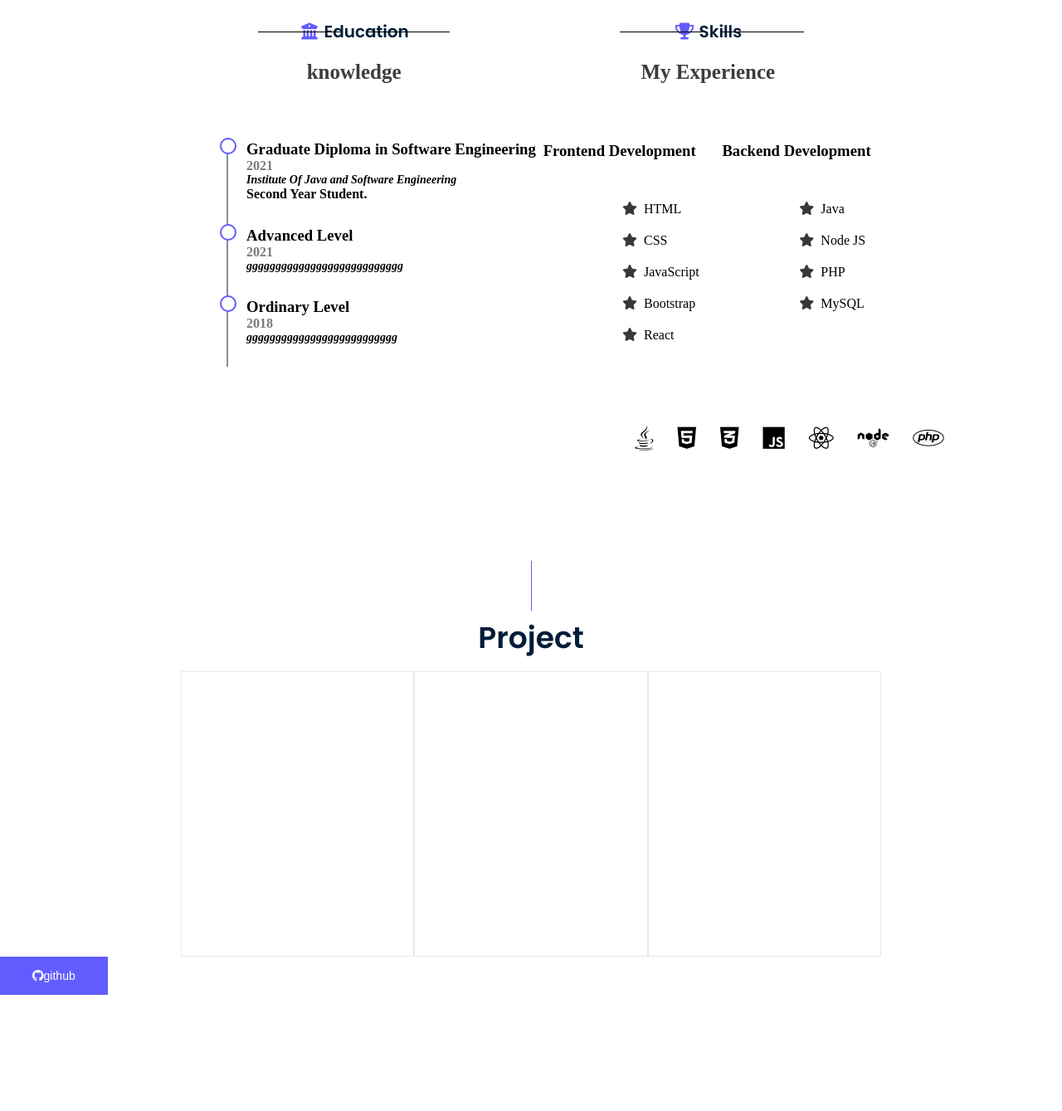
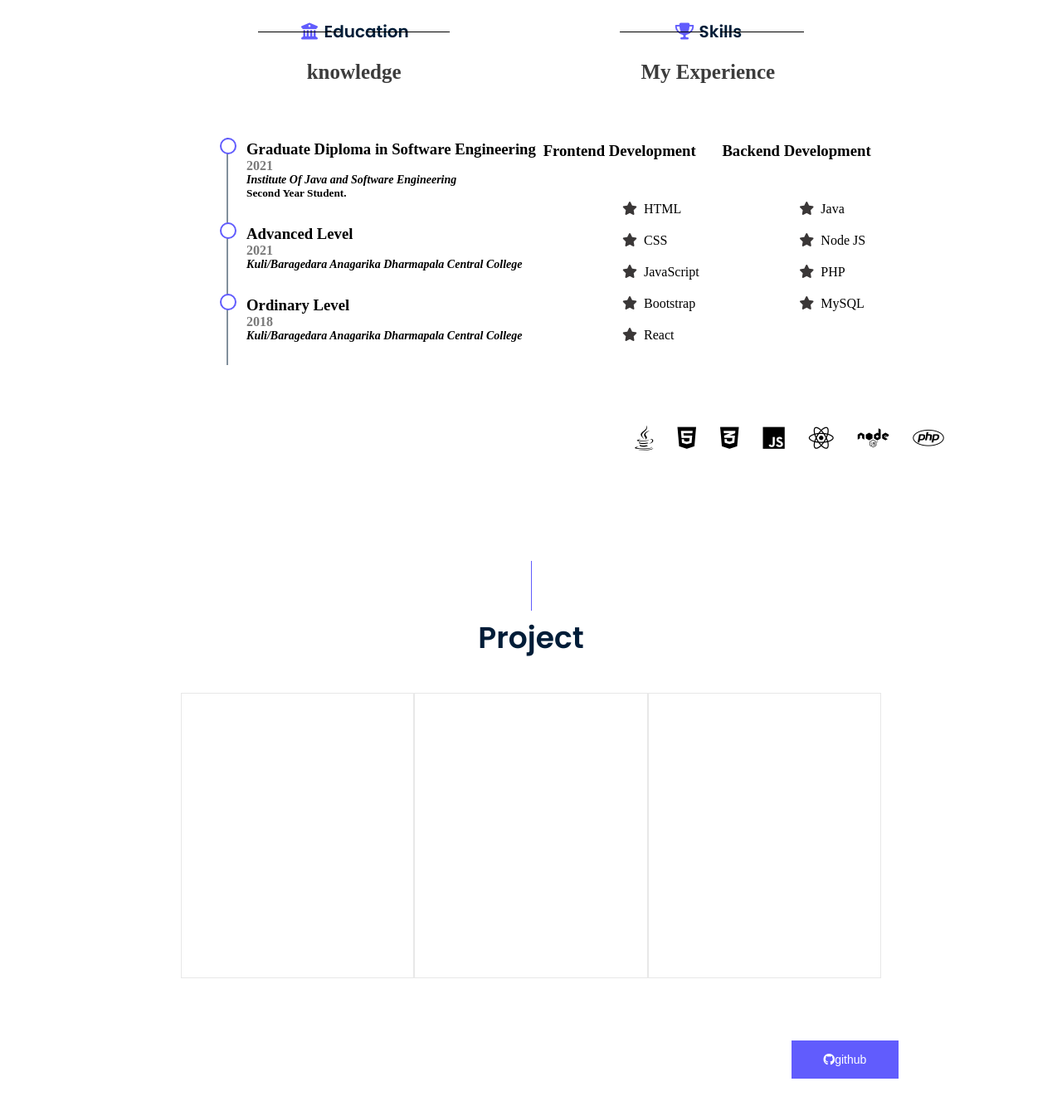
Before and after one commit to Dilshan627/My-portfolio, a plain HTML site: page index.html in a window 1280 px wide. Shown: the part 1517-2856 px from the top of the page at 83% size. Drawn offline with nearby package versions, Linux system fonts and the light colour scheme.

Commit message:
css update

```diff
--- a/css/style.css
+++ b/css/style.css
@@ -418,7 +418,7 @@ button:hover {
 
 .project-content {
     width: 66%;
-    margin-top: 8%;
+    margin-top: 10%;
     margin-left: 17%;
     display: flex;
     text-align: center;
@@ -433,6 +433,12 @@ button:hover {
 
 .project-content > div:hover {
     border: 1px solid #615CFD;
+}
+
+#Project>button{
+    position: absolute;
+    left: 74.5%;
+    bottom: 25%;
 }
 
 #Contact {
--- a/index.html
+++ b/index.html
@@ -80,17 +80,17 @@
                 <h1>Graduate Diploma in Software Engineering</h1>
                 <h2>2021</h2>
                 <h3>Institute Of Java and Software Engineering</h3>
-                <h4>Second Year Student.</h4>
+                <h5>Second Year Student.</h5>
             </div>
             <div>
                 <h1>Advanced Level</h1>
                 <h2>2021</h2>
-                <h3>ggggggggggggggggggggggggggg</h3>
+                <h3>Kuli/Baragedara Anagarika Dharmapala Central College</h3>
             </div>
             <div>
                 <h1>Ordinary Level</h1>
                 <h2>2018</h2>
-                <h3>gggggggggggggggggggggggggg</h3>
+                <h3>Kuli/Baragedara Anagarika Dharmapala Central College</h3>
             </div>
         </aside>
 
```
